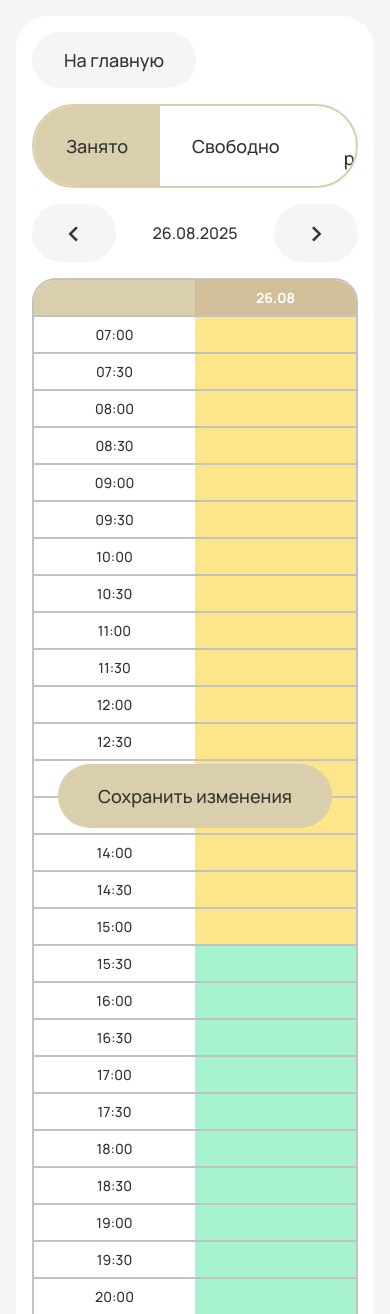
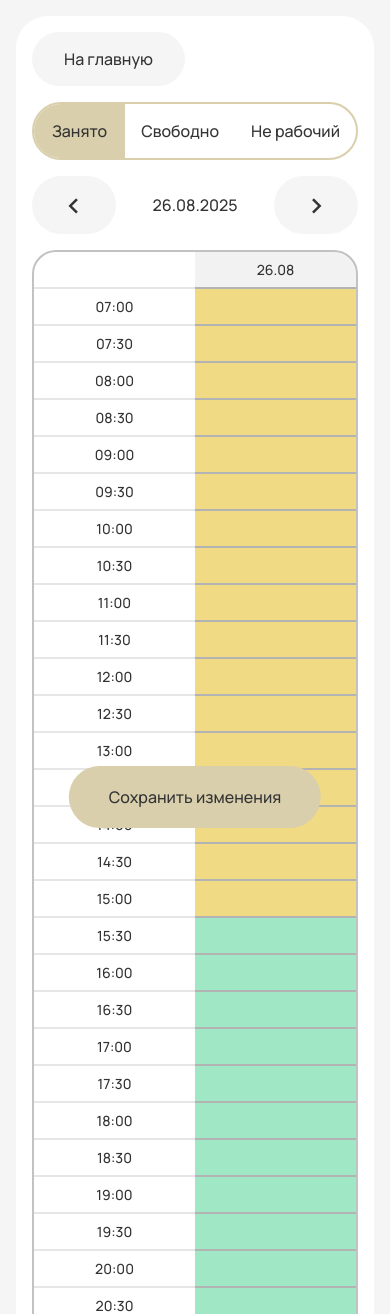
Before and after one commit to Waynut-Development/LikeMe-Beauty-Studio, a Flask app: page /admin in a window 390 px wide. Shown: the top 1314 px of the page. Run offline with Flask 3, Linux system fonts and the light colour scheme; data comes from the database, SQL or seed files in the repository; both versions use the stored data as it was after the commit; some web fonts are replaced.

Commit message:
Доделан адаптив админки

```diff
--- a/mysite/static/css/style.css
+++ b/mysite/static/css/style.css
@@ -371,11 +371,11 @@ header {
 
 .contacts-button {
     font-family: "Manrope", sans-serif;
+    text-decoration: none;
+    color: var(--dark);
     width: 100%;
     display: flex;
     justify-content: center;
-    text-decoration: none;
-    color: var(--dark);
     padding: 1rem 2rem;
     border-radius: 0.75rem;
     transition: all 0.3s ease;
@@ -520,10 +520,8 @@ footer {
 }
 
 .top-right-btn {
-    font-family: "Manrope", sans-serif;
+
     text-decoration: none;
-    font-size: 1.125rem;
-    font-weight: 500;
     padding: 0.75rem 1.5rem;
     background-color: #f5f5f5;
     color: var(--dark-text);
@@ -553,13 +551,17 @@ footer {
 }
 
 .form-group {
-    margin-bottom: 22px;
+    margin-bottom: 1rem;
+
+    &.mb {
+        margin-bottom: 3rem;
+    }
 }
 
 label {
     font-family: "Manrope", sans-serif;
     display: block;
-    margin-bottom: 8px;
+    margin-bottom: 0.5rem;
     font-weight: 600;
     color: var(--dark);
 }
@@ -567,47 +569,57 @@ label {
 .form-control {
     font-family: "Manrope", sans-serif;
     width: 100%;
-    padding: 12px 14px;
-    border: 1px solid #ddd;
-    border-radius: 10px;
-    font-size: 16px;
-    color: var(--text);
-    background-color: var(--white);
+    padding: 1rem 1.125rem;
+    background: #f5f5f5;
+    color: var(--gray);
+    border: none;
+    border-radius: 1rem;
     transition: border-color 0.3s, box-shadow 0.3s;
+
+    &::placeholder {
+        color: var(--gray);
+    }
 }
 
 .form-control:focus {
     outline: none;
-    border-color: var(--brand);
-    box-shadow: 0 0 0 3px rgba(212, 175, 55, 0.2);
+    border-color: var(--dark);
+    box-shadow: 0 0 0 2px var(--dark);
 }
 
-.Select-wrapper {
+.select-wrapper {
     position: relative;
-}
-
-.Select-wrapper::after {
-    content: "▼";
-    font-size: 10px;
-    color: var(--gray);
-    position: absolute;
-    right: 14px;
-    top: 50%;
-    transform: translateY(-50%);
-    pointer-events: none;
+    display: inline-block;
+    width: 100%;
 }
 
 select.form-control {
+    background: #f5f5f5;
     appearance: none;
     -webkit-appearance: none;
-    background: transparent;
+    -moz-appearance: none;
+
+    option {
+        color: var(--dark);
+    }
+}
+
+.select-wrapper::after {
+    content: '>';
+    font-size: 1.5rem;
+    position: absolute;
+    top: 50%;
+    right: 1.25rem;
+    transform: translateY(-50%) rotate(90deg);
+    color: var(--gray);
+    pointer-events: none;
 }
 
 .btn {
     font-family: "Manrope", sans-serif;
     text-decoration: none;
-    font-size: 1.125rem;
     font-weight: 500;
+    white-space: nowrap;
     padding: 1rem 2rem;
     background-color: var(--brand);
     color: var(--dark-text);
@@ -696,6 +708,7 @@ select.form-control {
     }
 
     .btn {
+        padding: 1rem;
         background: none;
         border-radius: initial;
 
@@ -752,25 +765,26 @@ table {
 
 th,
 td {
-    border: 2px solid #c2c2c2;
-    /* border-left: 2px solid #ebebeb;
-    border-right: 2px solid #ebebeb; */
-    border-left: none;
-    border-right: none;
+    border-block: 2px solid #e6e6e6;
     padding: 0.5rem 0.75rem;
     min-width: 70px;
 }
 
 th {
-    background: var(--brand);
-    color: var(--white);
+    font-weight: 500;
     position: sticky;
     top: 0;
     z-index: 1;
 }
 
+table thead,
+table thead th {
+    position: sticky;
+    top: 0;
+    z-index: 10;
+}
+
 .time-cell {
-    font-weight: 500;
     position: sticky;
     left: 0;
     z-index: 2;
@@ -792,6 +806,37 @@ td.off {
     background-color: #fde68a;
 }
 
+td.free,
+td.busy,
+td.off {
+    position: relative;
+    border-bottom: 2px solid #b3b3b3;
+}
+
+/* явная верхняя линия через ::before — будет всегда видна */
+td.free::before,
+td.busy::before,
+td.off::before {
+    content: "";
+    position: absolute;
+    top: -2px;
+    left: 0;
+    right: 0;
+    height: 2px;
+    background: #b3b3b3;
+    pointer-events: none;
+    z-index: 3;
+}
+
+td.paintable::after {
+    content: "";
+    position: absolute;
+    inset: 0;
+    background: transparent;
+    pointer-events: none;
+    z-index: 2;
+}
+
 .bottom-panel {
     z-index: 100;
     position: fixed;
@@ -810,30 +855,22 @@ td.off {
     color: var(--white);
 }
 
-/* Подготовка ячеек */
 td.paintable {
     position: relative;
 }
 
-/* Фон через ::before */
-td.paintable::before {
+td.paintable::after {
     content: "";
     position: absolute;
-    top: 0;
-    left: 0;
-    width: 100%;
-    height: 100%;
+    inset: 0;
+    background: transparent;
     pointer-events: none;
-    z-index: 0;
+    z-index: 2;
 }
 
-/* Чередование по столбцам только для tbody и только если нет статуса */
-table tbody tr td:nth-child(odd):not(.time-cell):not(.free):not(.busy):not(.off)::before {
-    background: #fff;
-}
-
-table tbody tr td:nth-child(even):not(.time-cell):not(.free):not(.busy):not(.off)::before {
-    background: #f5f5f5;
+table tr td:nth-child(even):not(.time-cell).paintable::after,
+table tr th:nth-child(even):not(.time-cell)::after {
+    background: rgba(0, 0, 0, 0.05);
 }
 
 table tr:first-child th {
@@ -855,16 +892,15 @@ table tr th:last-child {
 }
 
 table thead th {
-    background-color: var(--brand);
-    color: var(--white);
+    color: var(--dark);
 }
 
 table thead th:nth-child(odd):not(.time-cell) {
-    background: var(--brand);
+    background: #fff;
 }
 
 table thead th:nth-child(even):not(.time-cell) {
-    background: var(--dark-brand);
+    background: rgba(0, 0, 0, 0.05);
 }
 
 /* @media (max-width: 768px) {
--- a/mysite/templates/admin_panel.html
+++ b/mysite/templates/admin_panel.html
@@ -10,7 +10,7 @@
 </head>
 
 <body>
-  <div class="container" style="padding-bottom: 5.5rem;">
+  <div class="container" style="padding-bottom: 6rem;">
     <div class="admin-container">
       <a class="btn grey" href="/">На главную</a>
 
--- a/mysite/templates/booking.html
+++ b/mysite/templates/booking.html
@@ -16,11 +16,11 @@
 
       <div class="buttons-container">
         <form action="{{ url_for('canceling') }}" method="post">
-          <button class="top-right-btn" type="submit">Отменить</button>
+          <button class="top-right-btn l" type="submit">Отменить</button>
         </form>
         <div style="width: 2px; background: #dbdbdb; margin: 0.75rem 0;"></div>
         <form action="{{ url_for('rescheduling') }}" method="post">
-          <button class="top-right-btn" type="submit">Перенести</button>
+          <button class="top-right-btn r" type="submit">Перенести</button>
         </form>
       </div>
 
@@ -74,7 +74,7 @@
             </div>
           </div>
 
-          <div class="form-group">
+          <div class="form-group mb">
             <label for="time">Время</label>
             <div class="select-wrapper">
               <select id="time" name="time" class="form-control" required>
```
Also changed, not shown: mysite/beauty.db.
